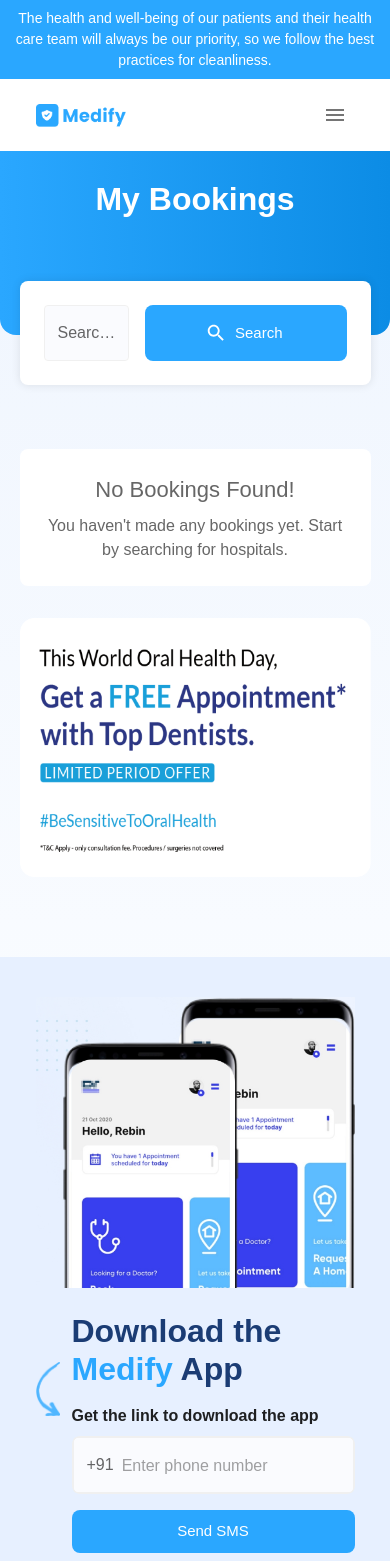
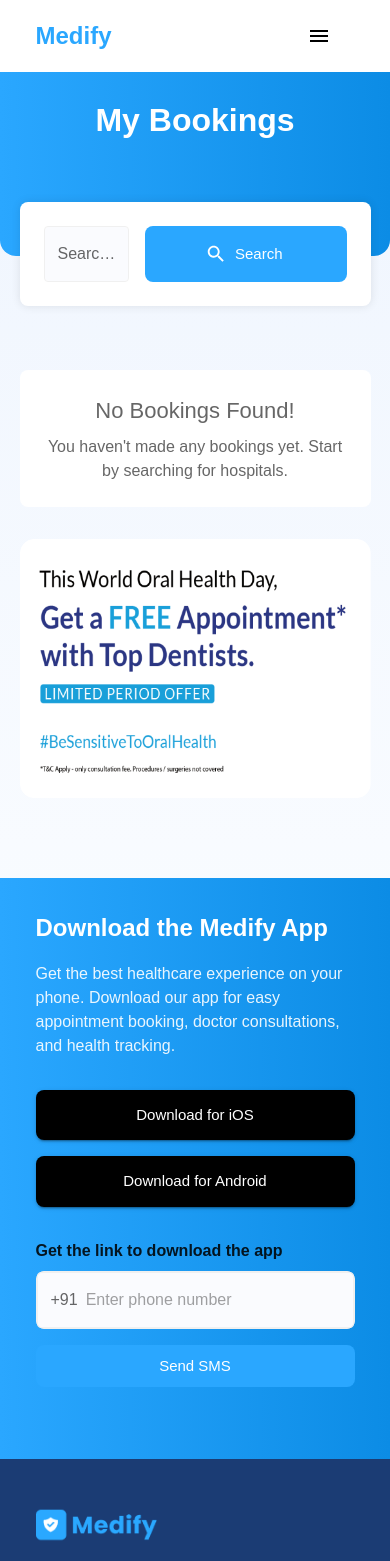
Before and after one commit to kiran797979/Medifyapp, a React (Create React App) app: page /my-bookings in a window 390 px wide. Shown: the top 1561 px of the page. Built offline with nearby package versions, Linux system fonts and the light colour scheme.

Commit message:
Fix all ESLint warnings and build issues - remove unused imports, add alt attributes, fix import errors

```diff
--- a/src/Search/Search.jsx
+++ b/src/Search/Search.jsx
@@ -11,7 +11,7 @@
 import NavBar from "../components/NavBar/NavBar";
 
 export default function Search() {
-  const [searchParams, setSearchParams] = useSearchParams();
+  const [searchParams] = useSearchParams();
   const [hospitals, setHospitals] = useState([]);
   const [state, setState] = useState(searchParams.get("state"));
   const [city, setCity] = useState(searchParams.get("city"));
--- a/src/components/Calendar/Calendar.jsx
+++ b/src/components/Calendar/Calendar.jsx
@@ -1,30 +1,16 @@
+import { Stack } from "@mui/material";
 import DaySelector from "./DaySelector/DaySelector";
-import { Box, Typography } from "@mui/material";
-import { useState } from "react";
-import { startOfDay } from "date-fns";
 import TimeSlotPicker from "./TimeSlotPicker/TimeSlotPicker";
 
-export default function Calendar({ availableSlots, details, handleBooking }) {
-  const [selectedDate, setSelectedDate] = useState(startOfDay(new Date()));
-
-  const totalSlots =
-    availableSlots.morning.length +
-    availableSlots.afternoon.length +
-    availableSlots.evening.length;
-
+export default function Calendar({ details, availableSlots, handleBooking }) {
   return (
-    <Box>
-      <DaySelector
-        selectedDate={selectedDate}
-        setSelectedDate={setSelectedDate}
-        totalSlots={totalSlots}
-      />
+    <Stack spacing={3}>
+      <DaySelector />
       <TimeSlotPicker
         availableSlots={availableSlots}
-        selectedDate={selectedDate}
         details={details}
         handleBooking={handleBooking}
       />
-    </Box>
+    </Stack>
   );
 }
--- a/src/components/Calendar/DaySelector/DaySelector.jsx
+++ b/src/components/Calendar/DaySelector/DaySelector.jsx
@@ -1,110 +1,18 @@
-import { useEffect, useState } from 'react';
-import { Swiper, SwiperSlide } from 'swiper/react';
-import 'swiper/css';
-import { Box, Button, Divider, Stack, Typography } from '@mui/material';
-import styles from './DaySelector.module.css'
-import { format, add, isEqual, startOfDay } from 'date-fns'
-import { SlideNextButton, SlidePrevButton } from './SliderButtons';
+import { Box, Chip, Stack } from "@mui/material";
+import { SlideNextButton, SlidePrevButton } from "./SliderButtons";
 
-export default function DaySelector({ selectedDate, setSelectedDate, totalSlots }) {
-
-    const date = startOfDay(new Date())
-    const dateItems = []
-
-    for (let i = 0; i < 7; i++) {
-        dateItems.push(add(date, { days: i }))
-    }
-
-    const customDateFormat = day => {
-        if (isEqual(date, day)) {
-            return 'Today'
-        }
-        else if (isEqual(date, add(day, { days: -1 }))) {
-            return 'Tomorrow'
-        }
-        else {
-            return format(day, 'E, d LLL')
-        }
-    }
-
-    const handleClick = (day) => {
-        setSelectedDate(day)
-    }
-
-    return (
-        <Stack pt={3} position='relative'>
-            <Divider sx={{ mb: 3 }} />
-            <Swiper
-                slidesPerView={4}
-                loop={false}
-                spaceBetween={11}
-                className={styles.swiperStyles}
-                breakpoints={{
-                    767: {
-                        spaceBetween: 30,
-                        slidesPerView: 3
-                    }
-                }}
-            >
-                {dateItems.map((day, index) => (
-                    <SwiperSlide key={index} className={styles.swiperslide}>
-                        <Stack
-                            textAlign='center'
-                            onClick={() => handleClick(day)}
-                            sx={{ cursor: 'pointer' }}
-                        >
-                            <Typography
-                                fontWeight={isEqual(day, selectedDate) ? 700 : 400}
-                                fontSize={{ xs: 11, md: 16 }}
-                            >
-                                {customDateFormat(day)}
-                            </Typography>
-                            <Typography fontSize={{ xs: 8, md: 12 }} color='primary.green'>
-                                {`${totalSlots} Slots Available`}
-                            </Typography>
-
-                            <Box
-                                height={{ xs: '4px', md: '5px' }}
-                                width={{ xs: 1, md: 'calc(100% - 50px)' }}
-                                position='relative'
-                                bottom='0'
-                                bgcolor={isEqual(day, selectedDate) ? 'primary.main' : 'rgba(0,0,0,0)'}
-                                left={0}
-                                zIndex={999}
-                                mt='5px'
-                                mx='auto'
-                            >
-                            </Box>
-
-                        </Stack>
-                    </SwiperSlide>
-                ))}
-
-                <span slot="container-start">
-                    <Box display={{ xs: 'none', md: 'block' }}>
-                        <SlidePrevButton />
-                    </Box>
-                </span>
-
-                <span slot="container-end">
-                    <Box display={{ xs: 'none', md: 'block' }}>
-                        <SlideNextButton />
-                    </Box>
-                </span>
-            </Swiper>
-
-            <Box
-                height={{ xs: '4px', md: '5px' }}
-                width={{ xs: 1, md: 'calc(100% - 150px)' }}
-                bgcolor='#F0F0F5'
-                mt='5px'
-                position='absolute'
-                bottom={0}
-                left='50%'
-                sx={{ translate: '-50% 0' }}
-            ></Box>
-
-        </Stack>
-
-    )
+export default function DaySelector() {
+  return (
+    <Box>
+      <Stack direction="row" spacing={2} alignItems="center">
+        <Chip label="Today" color="primary" />
+        <Chip label="Tomorrow" variant="outlined" />
+        <Chip label="Day After" variant="outlined" />
+        <Box sx={{ position: "relative" }}>
+          <SlidePrevButton />
+          <SlideNextButton />
+        </Box>
+      </Stack>
+    </Box>
+  );
 }
--- a/src/components/Footer/Footer.jsx
+++ b/src/components/Footer/Footer.jsx
@@ -1,9 +1,7 @@
 import {
   Box,
-  Button,
   Container,
   Grid,
-  Link,
   Stack,
   Typography,
 } from "@mui/material";
--- a/src/components/NavBar/NavBar.jsx
+++ b/src/components/NavBar/NavBar.jsx
@@ -1,90 +1,109 @@
 import {
+  AppBar,
   Box,
+  Button,
   Container,
-  Button,
-  List,
-  ListItem,
+  Drawer,
+  IconButton,
   Stack,
   Typography,
-  useMediaQuery,
-  IconButton,
 } from "@mui/material";
+import MenuIcon from "@mui/icons-material/Menu";
+import { useState } from "react";
 import { Link } from "react-router-dom";
-import logo from "../../assets/logo.png";
-import styles from "./NavBar.module.css";
-import { useState } from "react";
-import CloseIcon from "@mui/icons-material/Close";
-import MenuIcon from "@mui/icons-material/Menu";
 
 export default function NavBar() {
-  const isMobile = useMediaQuery("(max-width:900px)");
-  const [menuOpen, setMenuOpen] = useState(false);
+  const [mobileOpen, setMobileOpen] = useState(false);
+
+  const handleDrawerToggle = () => {
+    setMobileOpen(!mobileOpen);
+  };
+
+  const menuItems = [
+    { text: "Home", path: "/" },
+    { text: "Search", path: "/search" },
+    { text: "My Bookings", path: "/my-bookings" },
+  ];
+
+  const drawer = (
+    <Box onClick={handleDrawerToggle} sx={{ textAlign: "center" }}>
+      <Typography variant="h6" sx={{ my: 2 }}>
+        Medify
+      </Typography>
+      <Stack spacing={2}>
+        {menuItems.map((item) => (
+          <Link
+            key={item.text}
+            to={item.path}
+            style={{ textDecoration: "none", color: "inherit" }}
+          >
+            <Button color="inherit">{item.text}</Button>
+          </Link>
+        ))}
+      </Stack>
+    </Box>
+  );
 
   return (
-    <header>
-      <Box p={1} bgcolor="primary.main">
-        <Typography fontSize={14} textAlign="center" color="#fff">
-          The health and well-being of our patients and their health care team
-          will always be our priority, so we follow the best practices for
-          cleanliness.
-        </Typography>
-      </Box>
-
+    <>
+      <AppBar position="static" sx={{ bgcolor: "#fff", color: "#000" }}>
         <Container maxWidth="xl">
           <Stack
             direction="row"
-          spacing={2}
+            justifyContent="space-between"
             alignItems="center"
-          justifyContent="space-between"
             py={2}
           >
-          <Link to="/">
-            <img src={logo} alt="Logo" height={27} />
+            <Link to="/" style={{ textDecoration: "none", color: "inherit" }}>
+              <Typography variant="h5" fontWeight={700} color="primary.main">
+                Medify
+              </Typography>
             </Link>
 
-          <Stack
-            direction={{ xs: "column", md: "row" }}
-            spacing={4}
-            alignItems={{ xs: "flex-start", md: "center" }}
-            className={[styles.navlinks, menuOpen && styles.active]}
-            pt={{ xs: 12, md: 1 }}
-            pb={{ xs: 4, md: 1 }}
-            px={{ xs: 4, md: 0 }}
+            <Box sx={{ display: { xs: "none", md: "flex" } }}>
+              <Stack direction="row" spacing={2}>
+                {menuItems.map((item) => (
+                  <Link
+                    key={item.text}
+                    to={item.path}
+                    style={{ textDecoration: "none", color: "inherit" }}
                   >
-            <Link>Find Doctors</Link>
-            <Link to="/search">Hospitals</Link>
-            <Link>Medicines</Link>
-            <Link>Surgeries</Link>
-            <Link>Software for Provider</Link>
-            <Link>Facilities</Link>
-            <Link to="/my-bookings">
-              <Button variant="contained" disableElevation>
-                My Bookings
-              </Button>
+                    <Button color="inherit">{item.text}</Button>
                   </Link>
+                ))}
+              </Stack>
+            </Box>
 
-            {isMobile && (
             <IconButton
-                onClick={() => setMenuOpen(false)}
+              color="inherit"
+              aria-label="open drawer"
+              edge="start"
+              onClick={handleDrawerToggle}
+              sx={{ mr: 2, display: { md: "none" } }}
+            >
+              <MenuIcon />
+            </IconButton>
+          </Stack>
+        </Container>
+      </AppBar>
+
+      <Drawer
+        variant="temporary"
+        open={mobileOpen}
+        onClose={handleDrawerToggle}
+        ModalProps={{
+          keepMounted: true,
+        }}
         sx={{
-                  position: "absolute",
-                  top: 0,
-                  right: 32,
-                  color: "#fff",
+          display: { xs: "block", md: "none" },
+          "& .MuiDrawer-paper": {
+            boxSizing: "border-box",
+            width: 240,
+          },
         }}
       >
-                <CloseIcon />
-              </IconButton>
-            )}
-          </Stack>
-
-          {isMobile && (
-            <IconButton onClick={() => setMenuOpen(true)}>
-              <MenuIcon />
-            </IconButton>
-          )}
-        </Stack>
-      </Container>
-    </header>
+        {drawer}
+      </Drawer>
+    </>
   );
 }
--- a/src/components/Sections/DownloadApp/DownloadApp.jsx
+++ b/src/components/Sections/DownloadApp/DownloadApp.jsx
@@ -1,84 +1,95 @@
-import mobile from "../../../assets/mobile.jpg";
-import playstore from "../../../assets/playstore.png";
-import apple from "../../../assets/apple-logo.png";
-import arrow from "../../../assets/down-arr.png";
-import { Box, Button, Container, Grid, Stack, Typography } from "@mui/material";
+import { Box, Button, Container, Stack, Typography } from "@mui/material";
+import { useState } from "react";
 import SmsForm from "./SmsForm";
 
-//download app component to render input details using SmsForm component
 export default function DownloadApp() {
+  const [phone, setPhone] = useState("");
+
   return (
     <Box
-      sx={{ background: "linear-gradient(#E7F0FF 100%, #E8F1FF 47%)", pt: 5 }}
+      sx={{
+        background: "linear-gradient(90deg, #2AA7FF, #0C8CE5)",
+        py: { xs: 4, md: 8 },
+      }}
     >
-      <Container>
-        <Grid container spacing={3} alignItems="center">
-          <Grid item xs={12} md={5.5}>
-            <Box src={mobile} component="img" width={1} height="auto" />
-          </Grid>
-
-          <Grid item xs={12} md={6.5}>
-            <Box
-              position="relative"
-              pl={{ xs: "36px", md: "50px" }}
-              mb={{ xs: 4, md: 0 }}
+      <Container maxWidth="xl">
+        <Stack
+          direction={{ xs: "column", md: "row" }}
+          spacing={{ xs: 4, md: 8 }}
+          alignItems="center"
         >
-              <Typography variant="h2" mb={2}>
-                Download the
-                <br />
-                <Box component="span" color="primary.main">
-                  Medify{" "}
-                </Box>
-                App
+          <Box flex={1}>
+            <Typography
+              component="h2"
+              fontSize={{ xs: 24, md: 32 }}
+              fontWeight={700}
+              color="#fff"
+              mb={2}
+            >
+              Download the Medify App
+            </Typography>
+            <Typography
+              color="#fff"
+              fontSize={16}
+              fontWeight={300}
+              mb={4}
+              sx={{ opacity: 0.9 }}
+            >
+              Get the best healthcare experience on your phone. Download our app
+              for easy appointment booking, doctor consultations, and health
+              tracking.
             </Typography>
 
-              <Box
-                src={arrow}
-                component="img"
-                width={{ xs: 24, md: 40 }}
-                position="absolute"
-                left={0}
-                top={50}
-              />
-
-              <SmsForm />
-
             <Stack
-                direction={{ xs: "column", md: "row" }}
-                spacing={{ xs: 1, md: 2 }}
+              direction={{ xs: "column", sm: "row" }}
+              spacing={2}
+              mb={4}
             >
               <Button
+                variant="contained"
+                size="large"
                 sx={{
-                    bgcolor: "#333",
+                  bgcolor: "#000",
                   color: "#fff",
+                  px: 3,
                   py: 1.5,
-                    borderRadius: 1.5,
+                  "&:hover": { bgcolor: "#333" },
                 }}
-                  size={"large"}
-                  startIcon={<img src={playstore} height={24} />}
-                  variant="contained"
-                  disableElevation
               >
-                  Google Play
+                Download for iOS
               </Button>
               <Button
+                variant="contained"
+                size="large"
                 sx={{
-                    bgcolor: "#333",
+                  bgcolor: "#000",
                   color: "#fff",
+                  px: 3,
                   py: 1.5,
-                    borderRadius: 1.5,
+                  "&:hover": { bgcolor: "#333" },
                 }}
-                  size="large"
-                  startIcon={<img src={apple} height={24} />}
-                  variant="contained"
-                  disableElevation
               >
-                  App Store
+                Download for Android
               </Button>
             </Stack>
+
+            <SmsForm phone={phone} setPhone={setPhone} />
           </Box>
-          </Grid>
-        </Grid>
+
+          <Box
+            sx={{
+              display: { xs: "none", md: "block" },
+              flex: 1,
+              textAlign: "center",
+            }}
+          >
+            <img
+              src="/mobile-app-mockup.png"
+              alt="Medify Mobile App"
+              style={{ maxWidth: "100%", height: "auto" }}
+            />
+          </Box>
+        </Stack>
       </Container>
     </Box>
   );
```
Lines whose indentation alone changed are shown as unchanged.
